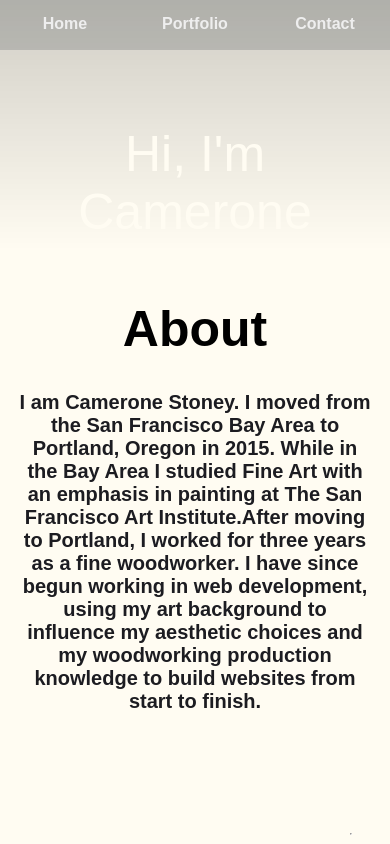
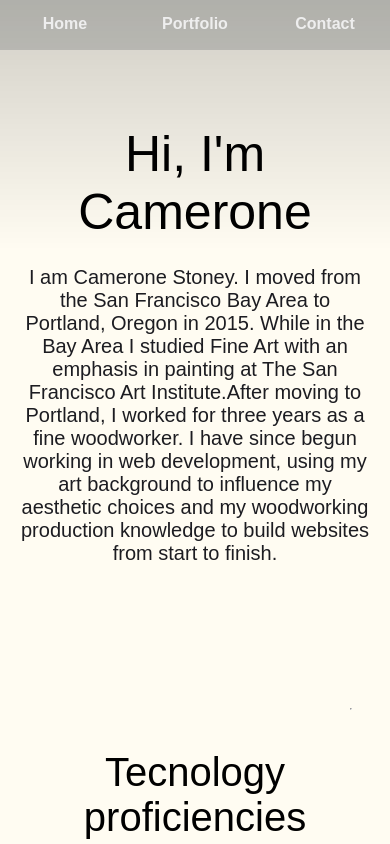
Before and after one commit to Cjstoney/portfolio_react, a React (Create React App) app: page / in a window 390 px wide. Shown: the top 844 px of the page. Built offline with nearby package versions, Linux system fonts and the light colour scheme.

Commit message:
adjusted the fonts to feel less heavu handed

```diff
--- a/src/pages/about.css
+++ b/src/pages/about.css
@@ -10,7 +10,7 @@
     grid-template-columns: 1fr;
     grid-gap:50px;
     height: calc(50vh - 10px);
-    width:860px;
+    width:500px;
     justify-items: center;
 }
 
@@ -76,7 +76,7 @@ Link.route:hover{
         grid-template-columns: 1fr;
         grid-gap:50px;
         /* height: calc(50vh - 10px); */
-        width:90%;
+        max-width:90%;
         justify-items: center;
     }
     div > .break{
@@ -97,5 +97,17 @@ Link.route:hover{
     Link.route:hover{
         color:rgb(122, 122, 122);
     }
+    .proficiencies{
+        list-style: none;
+        display:flex;
+        flex-direction: row;
+        justify-content: space-evenly;
+        padding:50px 0px;
+    }
+    .tech-header{color: black;
+        text-align: center;
+        text-decoration: none;
+        font-size: 40px;
+    }
 
 }
--- a/src/pages/about.js
+++ b/src/pages/about.js
@@ -7,22 +7,22 @@ import "./about.css";
 const About = () => {
     return (
         <div>
-            <div className='title-section'>
-                <h1 className="section_header" id="about">About</h1>
-            </div>
+            {/* <div className='title-section'>
+                <p className="section_header" id="about">About</p>
+            </div> */}
 
             <div className='about-content'>
 
                 {/* <img className='about-img bio' id="cs-image" src="../images/IMG_1483 2.jpg" alt=" Camerone Stoney" /> */}
 
-                <h2 className='bio bio-text' id="cs-text">I am Camerone Stoney. I moved from the San Francisco Bay Area to Portland,
+                <p className='bio bio-text' id="cs-text">I am Camerone Stoney. I moved from the San Francisco Bay Area to Portland,
                 Oregon in 2015. While in the Bay Area I studied Fine Art with an emphasis in painting at The San Francisco Art
                 Institute.After moving to Portland, I worked for three years as a fine woodworker. I have since begun
                 working in web development, using my art background to influence my aesthetic choices and my
-                woodworking production knowledge to build websites from start to finish. </h2>
+                woodworking production knowledge to build websites from start to finish. </p>
             </div>
             <hr className='break'></hr>
-               <h2 className='tech-header'>Tecnology proficiencies</h2>
+               <p className='tech-header'>Tecnology proficiencies</p>
             <ul className='proficiencies'>
                 {
                     techcards.map(data=>(
--- a/src/pages/contact.js
+++ b/src/pages/contact.js
@@ -4,7 +4,7 @@ import "./contact.css";
 const Contact = () => {
     return(
         <div className="contact-page">
-        <h1 className="section_header" id="contact">Contact</h1>
+        <p className="section_header" id="contact">Contact</p>
         <div className="grid">
         <div  className="contact-container">
             <div className="icons">
--- a/src/pages/home.css
+++ b/src/pages/home.css
@@ -86,4 +86,10 @@
     /* padding: 32px; */
     text-align: cente
 }
+.static-text {
+  padding-right: 10px;
+  padding-left: 10px;
+  margin-right: 0px;
+  color: black;
 }
+}
--- a/src/pages/portfolio.css
+++ b/src/pages/portfolio.css
@@ -6,7 +6,7 @@
 
 #portfolio{
     text-align: center;
-    font-size: 75px;
+    font-size: 50px;
     /* background: #fffcf2;
     border-radius: 15px; */
 }
--- a/src/pages/portfolio.js
+++ b/src/pages/portfolio.js
@@ -8,7 +8,7 @@ const Portfolio = () => {
         <div className="project-container container-fluid">
             <div className="row">
                 <div id="portfolio-content">
-                    <h1 className="section_header" id="portfolio">Portfolio</h1>
+                    <p className="section_header" id="portfolio">Portfolio</p>
                 </div >
                 <div className="portfolio-map">
                     {
```
